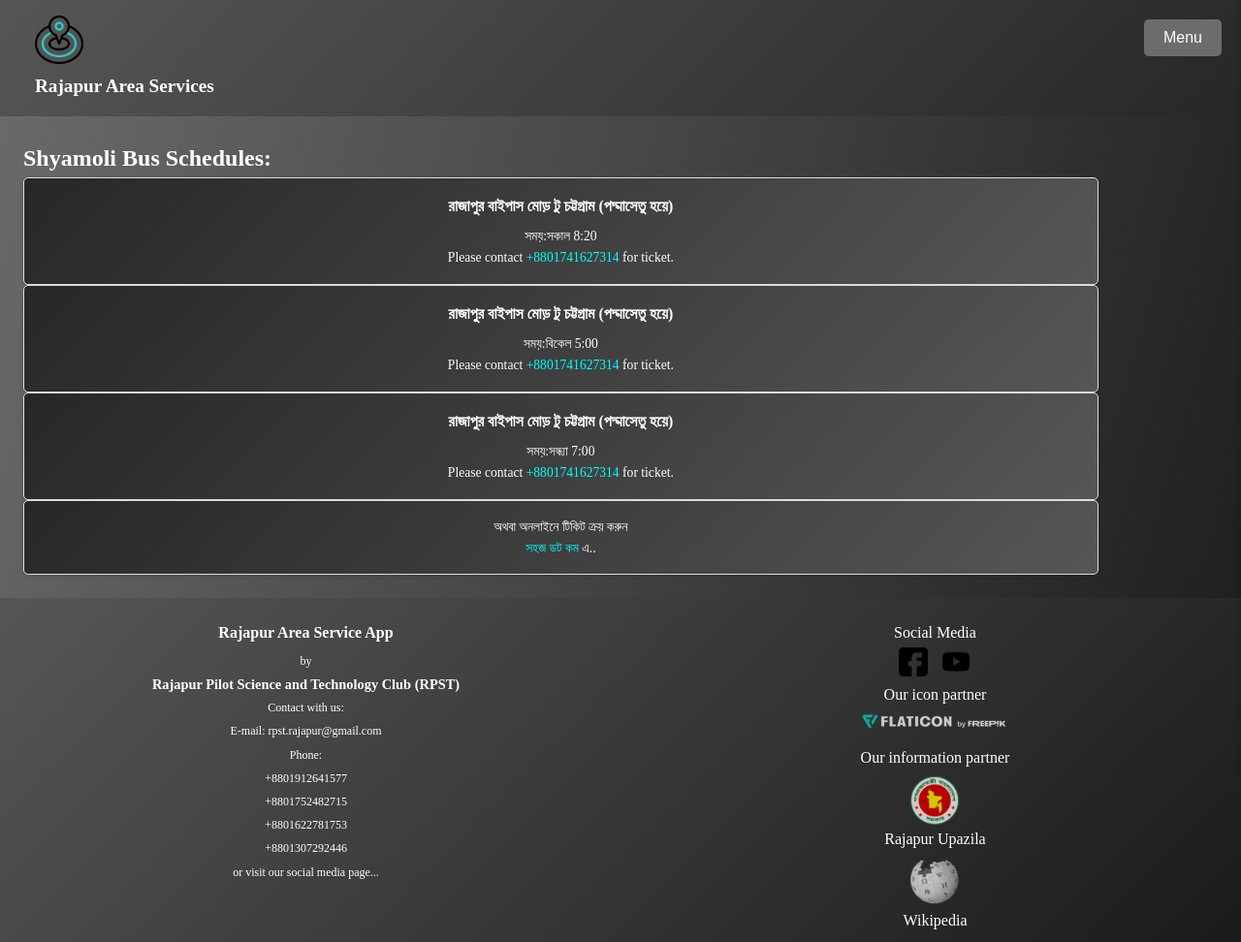
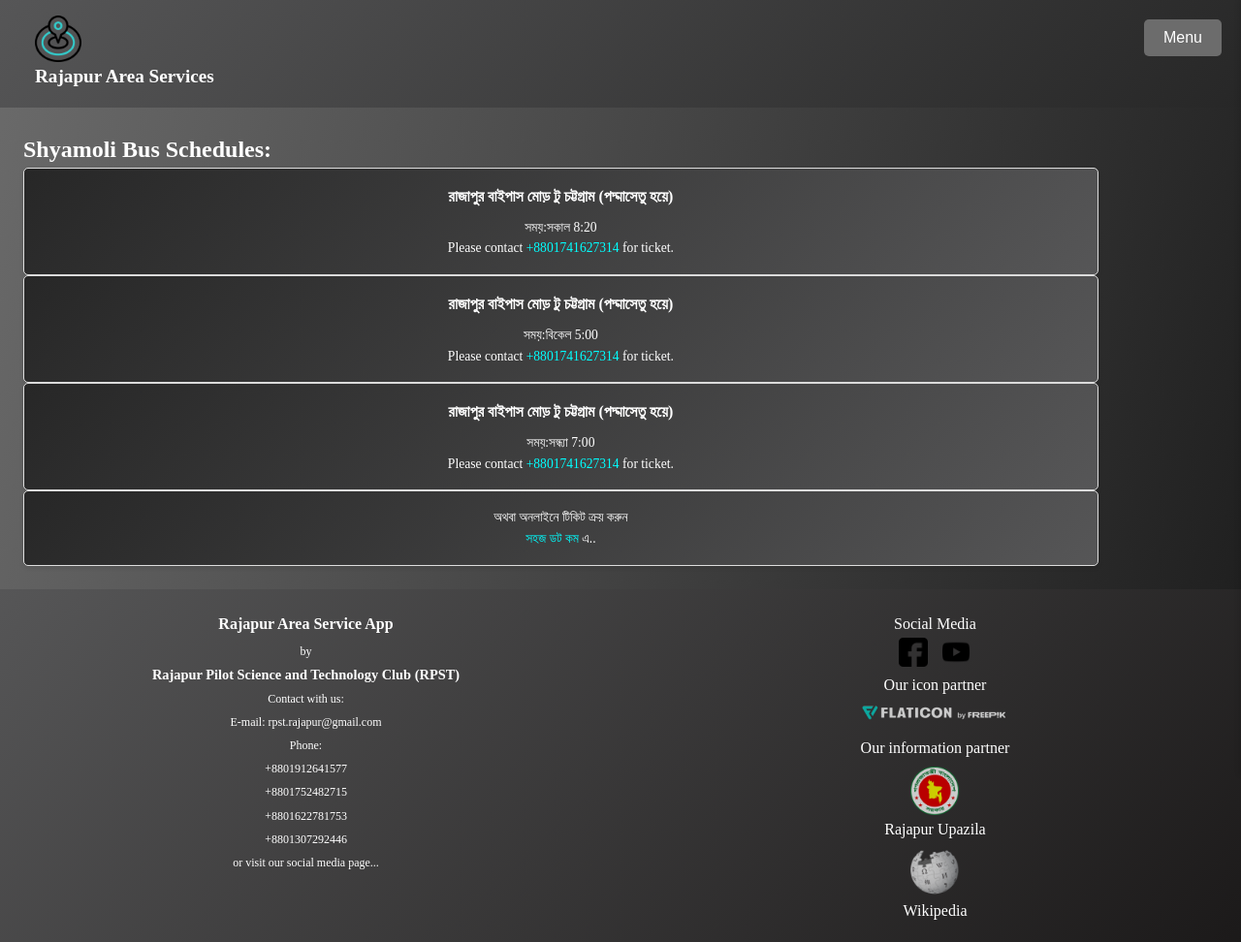
Before and after one commit to Oliur292007/Rajapur-Area-Service-Provider, a plain HTML site: page evan.html in a window 1280 px wide. Shown: the top 972 px of the page at 97% size. Drawn offline with Linux system fonts and the light colour scheme.

Commit message:
fix: constrain legacy header logo dimensions

```diff
--- a/main.css
+++ b/main.css
@@ -1371,3 +1371,15 @@ footer {
 .footer-right .info-partner img {
   filter: brightness(0.8);
 }
+
+/* Header brand mark sizing fix: prevent wide source logos from stretching the header. */
+header .logo img {
+  display: block;
+  width: 48px;
+  height: 48px;
+  min-width: 48px;
+  max-width: 48px;
+  max-height: 48px;
+  flex: 0 0 48px;
+  object-fit: contain;
+}
```
